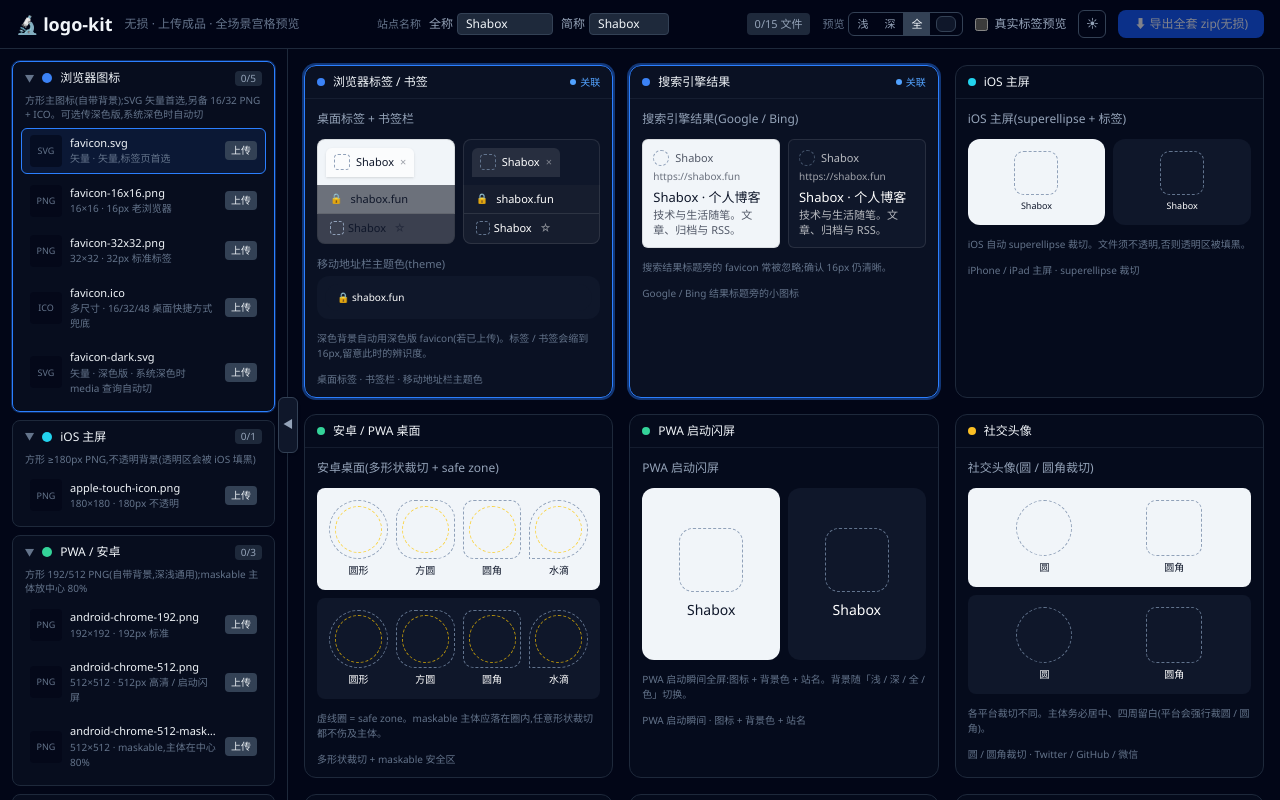
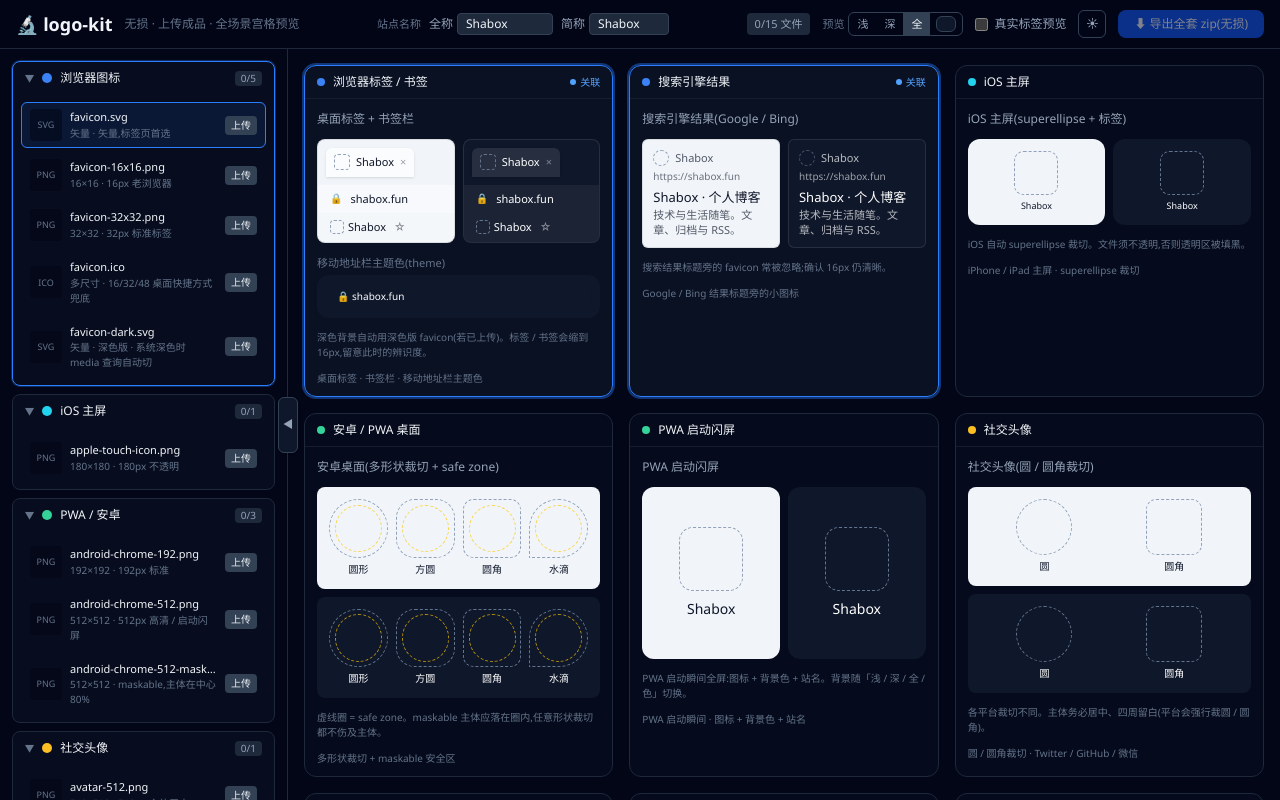
Before and after one commit to aurora-vault/logo-kit, a Vue app: page / in a window 1280 px wide. Built offline with nearby package versions, Linux system fonts and the light colour scheme.

Commit message:
fix(preview): 浏览器标签白条不再透出主题卡色(整框压 bgLight/bgDark);左栏删密集 uploadHint(移至全屏页);全屏预览加 ◀▶/←→ 切换 + 位置指示

```diff
--- a/src/components/LeftSidebar.vue
+++ b/src/components/LeftSidebar.vue
@@ -40,9 +40,7 @@
       </button>
 
       <div v-show="!collapsed[cat.id]">
-        <p class="px-3 pb-1.5 text-[10px] leading-snug text-ink-dim">{{ cat.uploadHint }}</p>
-
-        <div class="space-y-1 p-2 pt-0">
+        <div class="space-y-1 p-2">
           <SlotRow v-for="slot in slotsByCategory(cat.id)" :key="slot.id" :slot="slot" />
         </div>
       </div>
--- a/src/components/PreviewStage.vue
+++ b/src/components/PreviewStage.vue
@@ -111,13 +111,25 @@
   if (selectedFile.value) downloadBlob(selectedFile.value.blob, selectedSlot.value.fileName)
 }
 
-/** 双击 tile → 全屏预览(只显关联分类的上传槽) */
+/** 双击 tile → 全屏预览(只显关联分类的上传槽);◀/▶ 或 ←/→ 切换 */
 const fullscreenItem = ref<RenderItem | null>(null)
+const fsIndex = computed(() =>
+  fullscreenItem.value ? renderItems.value.findIndex((i) => i.key === fullscreenItem.value!.key) : -1,
+)
 function openFullscreen(item: RenderItem): void {
   fullscreenItem.value = item
 }
+function stepFullscreen(dir: 1 | -1): void {
+  const items = renderItems.value
+  const idx = fsIndex.value
+  if (idx === -1) return
+  fullscreenItem.value = items[(idx + dir + items.length) % items.length]
+}
 function onKey(e: KeyboardEvent): void {
+  if (!fullscreenItem.value) return
   if (e.key === 'Escape') fullscreenItem.value = null
+  else if (e.key === 'ArrowRight') stepFullscreen(1)
+  else if (e.key === 'ArrowLeft') stepFullscreen(-1)
 }
 onMounted(() => window.addEventListener('keydown', onKey))
 onUnmounted(() => window.removeEventListener('keydown', onKey))
@@ -187,10 +199,23 @@
           @click="fullscreenItem = null"
         >✕</button>
 
-        <!-- 主预览(放大) -->
-        <div class="flex flex-1 items-center justify-center overflow-auto">
+        <!-- 主预览(放大)+ 左右切换 -->
+        <div class="relative flex flex-1 items-center justify-center overflow-auto">
+          <button
+            class="absolute left-2 top-1/2 grid h-9 w-9 -translate-y-1/2 place-items-center rounded-full border border-line-strong bg-surface text-ink-muted hover:bg-surface-2 hover:text-ink"
+            title="上一个(←)"
+            @click="stepFullscreen(-1)"
+          >◀</button>
           <div class="w-full max-w-3xl rounded-xl border border-line bg-surface/60 p-6">
             <component :is="PREVIEWS[fullscreenItem.tile.preview]" v-bind="propsFor(fullscreenItem)" />
+          </div>
+          <button
+            class="absolute right-2 top-1/2 grid h-9 w-9 -translate-y-1/2 place-items-center rounded-full border border-line-strong bg-surface text-ink-muted hover:bg-surface-2 hover:text-ink"
+            title="下一个(→)"
+            @click="stepFullscreen(1)"
+          >▶</button>
+          <div class="pointer-events-none absolute bottom-2 left-1/2 -translate-x-1/2 rounded-full bg-surface-2/80 px-2.5 py-0.5 text-[10px] text-ink-muted">
+            {{ fsIndex + 1 }} / {{ renderItems.length }} · {{ fullscreenItem.tile.label }}
           </div>
         </div>
 
--- a/src/components/previews/BrowserTabPreview.vue
+++ b/src/components/previews/BrowserTabPreview.vue
@@ -16,8 +16,9 @@
   <div class="space-y-3">
     <span class="block text-xs text-ink-muted">桌面标签 + 书签栏</span>
     <div :class="isBoth ? 'grid grid-cols-2 gap-2' : ''">
-      <div v-if="showLight">
-        <div class="flex items-end rounded-t-lg border-x border-t border-black/10 p-2" :style="{ background: bgLight }">
+      <!-- 浅色浏览器:整框压在 bgLight 上,白条不再透出主题卡色 -->
+      <div v-if="showLight" class="overflow-hidden rounded-lg border border-black/10" :style="{ background: bgLight }">
+        <div class="flex items-end p-2">
           <div class="inline-flex items-center gap-1.5 rounded-t-md bg-white/70 px-2 py-1.5 shadow-sm" :style="{ color: textOn(bgLight) }">
             <img v-if="img" :src="img.url" class="h-4 w-4" style="image-rendering: pixelated" alt="fav" />
             <span v-else class="h-4 w-4 rounded-sm border border-dashed border-slate-400"></span>
@@ -25,10 +26,10 @@
             <span class="text-[11px] opacity-40">×</span>
           </div>
         </div>
-        <div class="flex items-center gap-2 border-x border-b border-black/10 bg-white/40 px-3 py-1.5" :style="{ color: textOn(bgLight) }">
+        <div class="flex items-center gap-2 bg-white/40 px-3 py-1.5" :style="{ color: textOn(bgLight) }">
           <span class="text-[10px]">🔒</span><span class="text-[11px]">shabox.fun</span>
         </div>
-        <div class="flex items-center gap-2 rounded-b-lg border-x border-b border-black/10 bg-white/20 px-3 py-1.5" :style="{ color: textOn(bgLight) }">
+        <div class="flex items-center gap-2 bg-white/20 px-3 py-1.5" :style="{ color: textOn(bgLight) }">
           <span class="inline-flex items-center gap-1 text-[11px]">
             <img v-if="img" :src="img.url" class="h-3.5 w-3.5" style="image-rendering: pixelated" alt="" />
             <span v-else class="h-3.5 w-3.5 rounded-sm border border-dashed border-slate-400"></span>
@@ -37,19 +38,20 @@
           <span class="text-[11px] opacity-50">☆</span>
         </div>
       </div>
-      <div v-if="showDark">
-        <div class="flex items-end rounded-t-lg border-x border-t border-white/10 p-2" :style="{ background: bgDark }">
-          <div class="inline-flex items-center gap-1.5 rounded-t-md bg-white/10 px-2 py-1.5" :style="{ color: textOn(bgDark) }">
+      <!-- 深色浏览器 -->
+      <div v-if="showDark" class="overflow-hidden rounded-lg border border-white/10" :style="{ background: bgDark }">
+        <div class="flex items-end p-2">
+          <div class="inline-flex items-center gap-1.5 rounded-t-md bg-white/10 px-2 py-1.5 shadow-sm" :style="{ color: textOn(bgDark) }">
             <img v-if="darkLogo" :src="darkLogo.url" class="h-4 w-4" style="image-rendering: pixelated" alt="fav" />
             <span v-else class="h-4 w-4 rounded-sm border border-dashed border-slate-500"></span>
             <span class="truncate text-[11px]">{{ state.ui.brandName }}</span>
             <span class="text-[11px] opacity-40">×</span>
           </div>
         </div>
-        <div class="flex items-center gap-2 border-x border-b border-white/10 bg-white/5 px-3 py-1.5" :style="{ color: textOn(bgDark) }">
+        <div class="flex items-center gap-2 bg-white/5 px-3 py-1.5" :style="{ color: textOn(bgDark) }">
           <span class="text-[10px]">🔒</span><span class="text-[11px]">shabox.fun</span>
         </div>
-        <div class="flex items-center gap-2 rounded-b-lg border-x border-b border-white/10 bg-white/5 px-3 py-1.5" :style="{ color: textOn(bgDark) }">
+        <div class="flex items-center gap-2 bg-white/5 px-3 py-1.5" :style="{ color: textOn(bgDark) }">
           <span class="inline-flex items-center gap-1 text-[11px]">
             <img v-if="darkLogo" :src="darkLogo.url" class="h-3.5 w-3.5" style="image-rendering: pixelated" alt="" />
             <span v-else class="h-3.5 w-3.5 rounded-sm border border-dashed border-slate-500"></span>
```
